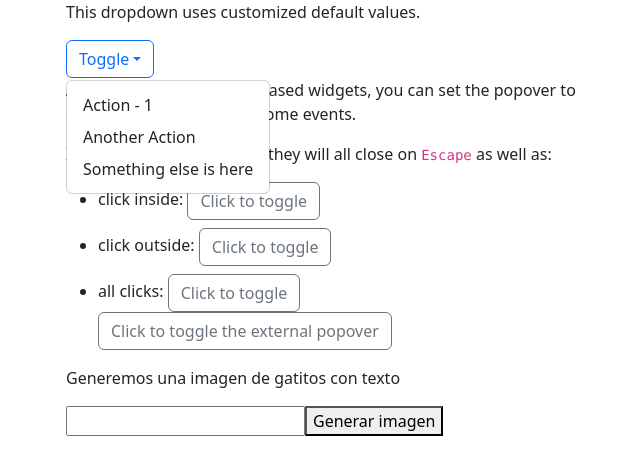
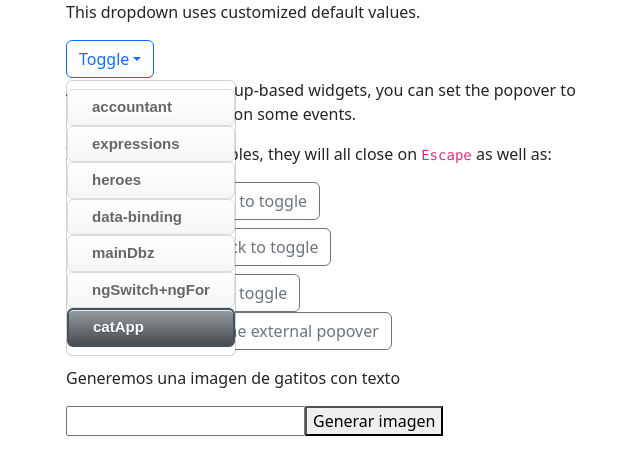
Before and after one commit to m32795434/Angular, an Angular app in the folder 01-bases/: page /catApp in a window 1280 px wide. Both pictures are taken after a click on the button "Toggle". Shown: the top 474 px of the page, without its empty margins (301-941 px from the left). Built offline with nearby package versions, Linux system fonts and the light colour scheme.

Commit message:
moving the dropdowns and styling them

```diff
--- a/01-bases/src/app/app.component.html
+++ b/01-bases/src/app/app.component.html
@@ -1,11 +1,9 @@
 <div class="container">
-    <nav>
-
-    </nav>
     <div class="row justify-content-center">
         <div class="col col-lg-6">
             <ngbd-dropdown-config></ngbd-dropdown-config>
             <ngbd-popover-autoclose></ngbd-popover-autoclose>
+
             <!-- <app-accountant></app-accountant>
             <testingExpressions></testingExpressions>
             <app-heroes></app-heroes>
--- a/01-bases/src/app/app.module.ts
+++ b/01-bases/src/app/app.module.ts
@@ -12,7 +12,7 @@ import { HeroesModule } from './heroes/heroes.module';
 import { HiddenDirective } from './dataBinding/hidden.directive';
 import { NgSwitchNgForNgIfComponent } from './ngSwitchNgForNgIf/ngSwitchNgForNgIf.component';
 import { NgbModule } from '@ng-bootstrap/ng-bootstrap';
-import { NgbdDropdownConfig } from './dropDown-config';
+import { NgbdDropdownConfig } from './dropdowns/dropDown-config';
 import { NgbdPopoverAutoclose } from './popOverAutoClose';
 import { CatModule } from './cats/cat.module';
 import { AppRoutingModule } from './app-routing.module';
@@ -28,15 +28,15 @@ import { DataBindingWrapperComponent } from './dataBinding/data-binding-wrapper/
     DataBindingComponent,
     HiddenDirective,
     NgSwitchNgForNgIfComponent,
-    DataBindingWrapperComponent
+    DataBindingWrapperComponent, NgbdDropdownConfig
   ],
-  imports: [//Other NgModules you are using, so that you can use their declarables.
+  imports: [//Other NgModules you are using, so that you can use their declarables, in this module's declarables.
     BrowserModule,//in order to use browser-specific services such as DOM rendering, sanitization, and location. Exports required infrastructure for all Angular apps. Included by default in all Angular apps created with the CLI new command. Re-exports CommonModule and ApplicationModule
     FormsModule,
     HeroesModule,
     AccountantModule,
     DbzModule,
-    NgbModule, NgbdDropdownConfig, NgbdPopoverAutoclose, CatModule, AppRoutingModule],
+    NgbModule, NgbdPopoverAutoclose, CatModule, AppRoutingModule],
   providers: [],//Here: Providers of services that components in other NgModules can use.(It's for the root injector)
   bootstrap: [AppComponent]//a class//El componente raíz
 })
--- a/01-bases/src/app/dropDown-config.html
+++ /dev/null
@@ -1,10 +0,0 @@
-<p>This dropdown uses customized default values.</p>
-
-<div ngbDropdown>
-    <button type="button" class="btn btn-outline-primary" id="dropdownConfig" ngbDropdownToggle>Toggle</button>
-    <div ngbDropdownMenu aria-labelledby="dropdownConfig">
-        <button ngbDropdownItem>Action - 1</button>
-        <button ngbDropdownItem>Another Action</button>
-        <button ngbDropdownItem>Something else is here</button>
-    </div>
-</div>
--- /dev/null
+++ b/01-bases/src/app/dropdowns/dropDown-config.html
@@ -0,0 +1,21 @@
+<p>This dropdown uses customized default values.</p>
+
+<div ngbDropdown>
+    <button type="button" class="btn btn-outline-primary" id="dropdownConfig" ngbDropdownToggle>Toggle</button>
+    <div ngbDropdownMenu aria-labelledby="dropdownConfig">
+        <button type="button" class="button" routerLinkActive="activebutton" routerLink="/accountant"
+            ariaCurrentWhenActive="page" ngbDropdownItem>accountant</button>
+        <a class="button" routerLinkActive="activebutton" routerLink="/expressions" ariaCurrentWhenActive="page"
+            ngbDropdownItem>expressions</a>
+        <a class="button" routerLinkActive="activebutton" routerLink="/heroes" ariaCurrentWhenActive="page"
+            ngbDropdownItem>heroes</a>
+        <a class="button" routerLinkActive="activebutton" routerLink="/data-binding" ariaCurrentWhenActive="page"
+            ngbDropdownItem>data-binding</a>
+        <a class="button" routerLinkActive="activebutton" routerLink="/mainDbz" ariaCurrentWhenActive="page"
+            ngbDropdownItem>mainDbz</a>
+        <a class="button" routerLinkActive="activebutton" routerLink="/ngSwitch+ngFor" ariaCurrentWhenActive="page"
+            ngbDropdownItem>ngSwitch+ngFor</a>
+        <a class="button" routerLinkActive="activebutton" routerLink="/catApp" ariaCurrentWhenActive="page"
+            ngbDropdownItem>catApp</a>
+    </div>
+</div>
--- a/01-bases/src/app/dropDown-config.ts
+++ b/01-bases/src/app/dropdowns/dropDown-config.ts
@@ -3,15 +3,16 @@ import { NgbDropdownConfig, NgbDropdownModule } from '@ng-bootstrap/ng-bootstrap
 
 @Component({
     selector: 'ngbd-dropdown-config',
-    standalone: true,
-    imports: [NgbDropdownModule],
+    standalone: false,
+    // imports: [NgbDropdownModule],
     templateUrl: './dropdown-config.html',
     providers: [NgbDropdownConfig], // add NgbDropdownConfig to the component providers
+    styleUrls: ['./dropdown.config.scss']
 })
 export class NgbdDropdownConfig {
     constructor(config: NgbDropdownConfig) {
         // customize default values of dropdowns used by this component tree
         config.placement = 'bottom-start';
-        config.autoClose = false;
+        config.autoClose = true;
     }
 }
--- /dev/null
+++ b/01-bases/src/app/dropdowns/dropdown.config.scss
@@ -0,0 +1,31 @@
+.button {
+    box-shadow: inset 0 1px 0 0 #ffffff;
+    background: #ffffff linear-gradient(to bottom, #ffffff 5%, #f6f6f6 100%);
+    border-radius: 6px;
+    border: 1px solid #dcdcdc;
+    // display: inline-block;
+    cursor: pointer;
+    color: #666666;
+    font-family: Arial, sans-serif;
+    font-size: 15px;
+    font-weight: bold;
+    padding: 6px 24px;
+    text-decoration: none;
+    text-shadow: 0 1px 0 #ffffff;
+    outline: 0;
+    transition: all 0.3s;
+
+    &:hover {
+        border: 4px solid grey;
+    }
+}
+
+
+.activebutton {
+    box-shadow: inset 0 1px 0 0 #dcecfb;
+    background: #f4f5f7 linear-gradient(to bottom, #92979c 5%, #484c51 100%);
+    border: 2px solid #435260;
+    color: #ffffff;
+    text-shadow: 0 1px 0 #4e5052;
+
+}
```
